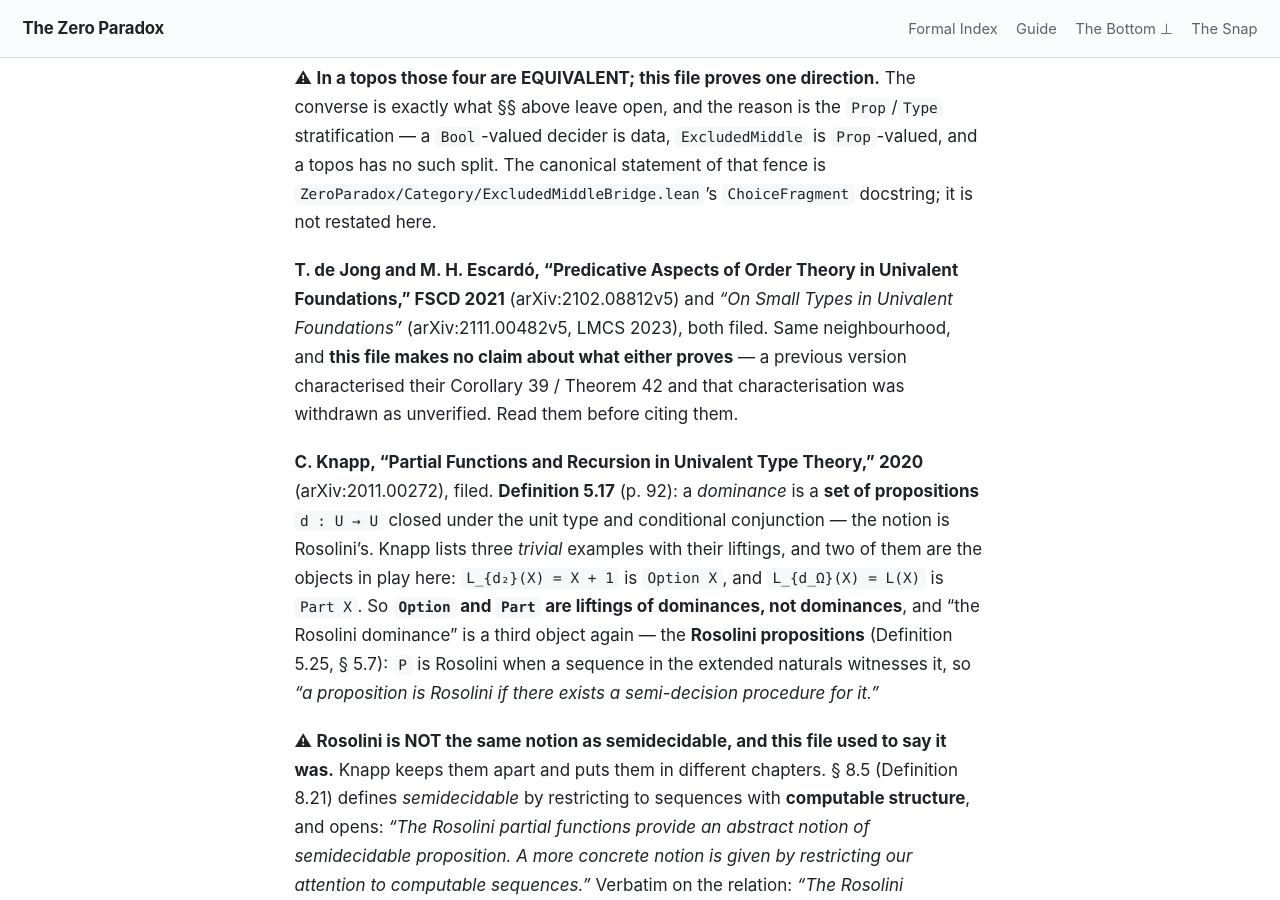
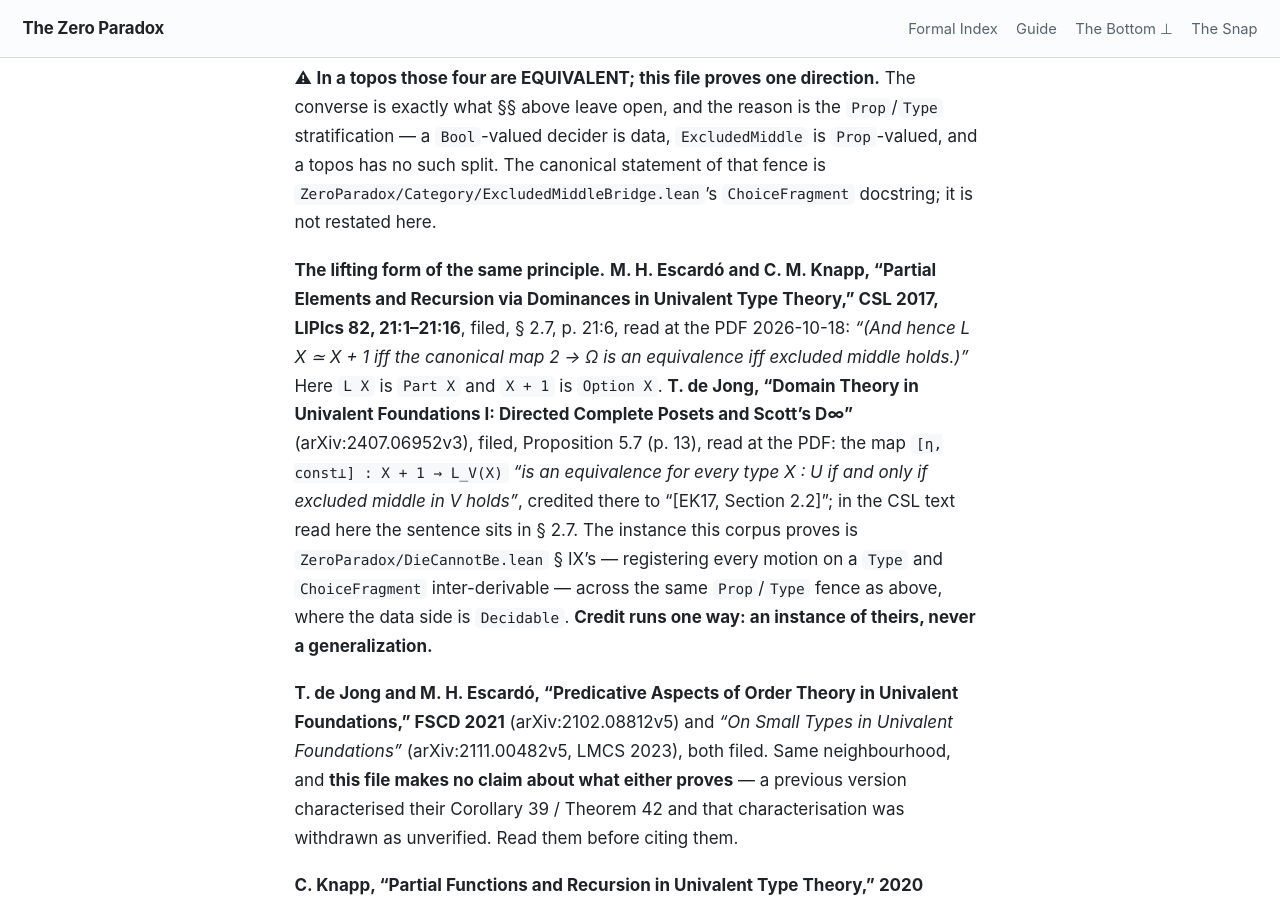
Before and after one commit to timbrigham/ZeroParadox, a Jekyll site: the page built from ZeroParadox/Valuation/PoleRegistration.md, in a window 1280 px wide and 900 px high, scrolled down 2651 px. Built offline with Jekyll 4.4.1, drawn with Linux system fonts in a browser that asks for light colours; our own code applies the rules of GitHub Pages for plain Markdown files.

Commit message:
Die: fold round-1 gate findings on registration and stage controls
Two-closure control for unique; name not_mem_of_mem; scope § IX to motions
on a Type; § IX closing gloss becomes a Statement pointer; cite Escardó-Knapp
CSL 2017 § 2.7 and de Jong Prop. 5.7 (one-way credit) in § IX and
PoleRegistration.md; identify the Meseguer copy whose pages are cited; date
and scope § I's absence claim.

Co-Authored-By: Claude Opus 5.5 (1M context) <noreply@anthropic.com>
Claude-Session: https://claude.ai/code/session_01WcG761XCVmcW666DuFHqG3

```diff
--- a/ZeroParadox/Valuation/PoleRegistration.md
+++ b/ZeroParadox/Valuation/PoleRegistration.md
@@ -84,6 +84,18 @@ what §§ above leave open, and the reason is the `Prop`/`Type` stratification
 decider is data, `ExcludedMiddle` is `Prop`-valued, and a topos has no such split. The canonical
 statement of that fence is `ZeroParadox/Category/ExcludedMiddleBridge.lean`'s `ChoiceFragment`
 docstring; it is not restated here.
+
+**The lifting form of the same principle.** **M. H. Escardó and C. M. Knapp, "Partial Elements and
+Recursion via Dominances in Univalent Type Theory," CSL 2017, LIPIcs 82, 21:1–21:16**, filed, § 2.7,
+p. 21:6, read at the PDF 2026-10-18: *"(And hence L X ≃ X + 1 iff the canonical map 2 → Ω is an
+equivalence iff excluded middle holds.)"* Here `L X` is `Part X` and `X + 1` is `Option X`. **T. de
+Jong, "Domain Theory in Univalent Foundations I: Directed Complete Posets and Scott's D∞"**
+(arXiv:2407.06952v3), filed, Proposition 5.7 (p. 13), read at the PDF: the map `[η, const⊥] : X + 1 → L_V(X)` *"is an
+equivalence for every type X : U if and only if excluded middle in V holds"*, credited there to
+"[EK17, Section 2.2]"; in the CSL text read here the sentence sits in § 2.7. The instance this corpus
+proves is `ZeroParadox/DieCannotBe.lean` § IX's — registering every motion on a `Type` and
+`ChoiceFragment` inter-derivable — across the same `Prop`/`Type` fence as above, where the data side
+is `Decidable`. **Credit runs one way: an instance of theirs, never a generalization.**
 
 **T. de Jong and M. H. Escardó, "Predicative Aspects of Order Theory in Univalent Foundations,"
 FSCD 2021** (arXiv:2102.08812v5) and *"On Small Types in Univalent Foundations"* (arXiv:2111.00482v5,
```
Also changed, not shown: LEAN_CUSTOM_REGISTRY.md (+1 -1 lines), 1 other file.
